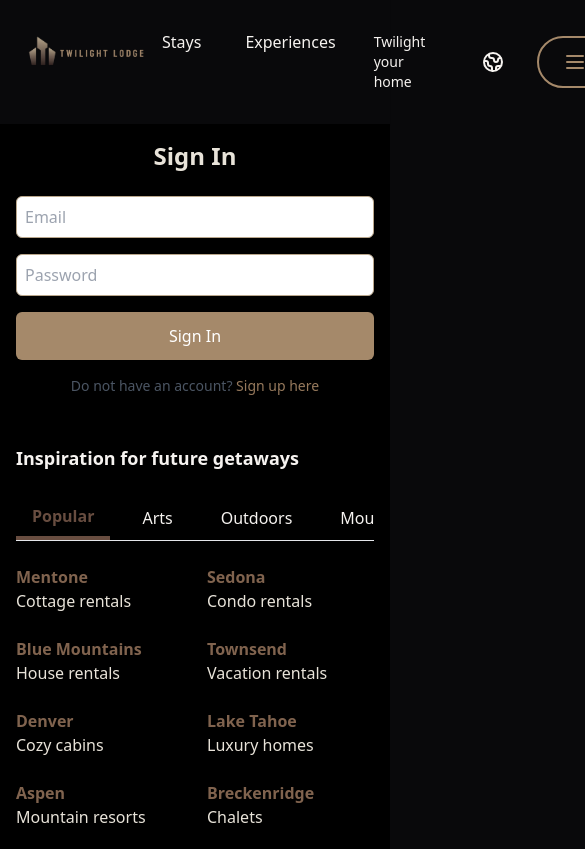
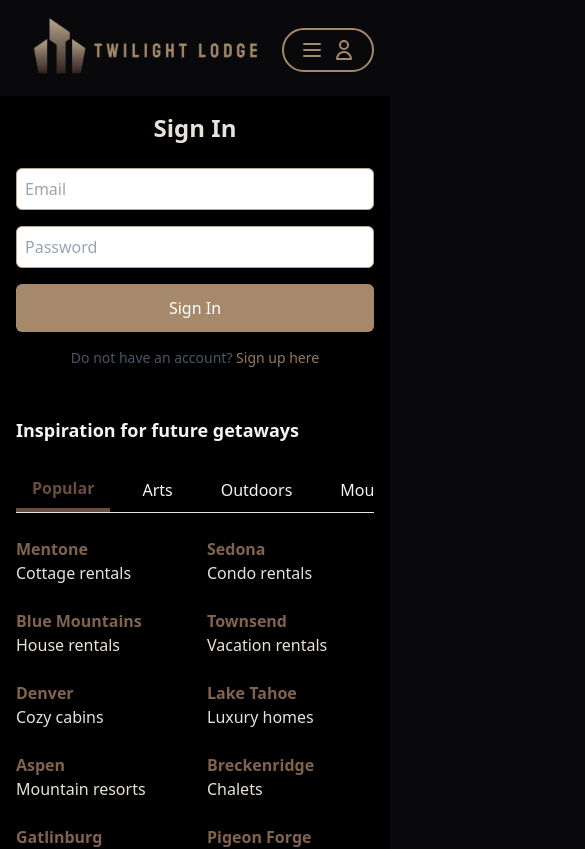
Before and after one commit to Muhammad-Taha-Qader/twilight-lodge, a Next.js app: page /auth/signin in a window 390 px wide. Shown: the top 849 px of the page, 585 px wide, since content can reach past the window. Built offline with nearby package versions, Linux system fonts and the light colour scheme.

Commit message:
UI fixes of nav and cards

```diff
--- a/components/Card/Card.tsx
+++ b/components/Card/Card.tsx
@@ -47,14 +47,15 @@ const Card: React.FC<AirbnbCardProps> = ({
   return (
     <div
       onClick={handleCardClick}
-      className="max-w-sm rounded-lg overflow-hidden shadow-lg relative border border-gray-200 cursor-pointer"
+      className="max-w-sm w-80 md:w-96 rounded-lg overflow-hidden shadow-lg relative border border-gray-200 cursor-pointer"
     >
       {/* Image Carousel */}
       <Carousel images={images} />
 
       {/* Guest Favorite Badge */}
       {isFavorite && (
-        <span className="absolute top-2 left-2 bg-white text-black text-sm font-semibold px-2 py-1 rounded-full shadow-md">
+        // <span className="absolute top-2 left-2 bg-white text-black text-sm font-semibold px-2 py-1 rounded-full shadow-md">
+        <span className="absolute top-[5%] left-[5%] bg-white text-black text-xs md:text-sm font-semibold px-1.5 md:px-2 py-0.5 md:py-1 rounded-full shadow-md">
           Guest favorite
         </span>
       )}
@@ -65,7 +66,8 @@ const Card: React.FC<AirbnbCardProps> = ({
           e.stopPropagation(); // Prevent card click when sharing
           togglePopup();
         }}
-        className="absolute top-2 right-2 bg-white hover:bg-gray-100 p-2 rounded-full shadow-md z-20"
+        className="absolute top-[5%] right-[5%] bg-white hover:bg-gray-100 p-1.5 md:p-2 rounded-full shadow-md z-20"
+        // className="absolute top-2 right-2 bg-white hover:bg-gray-100 p-2 rounded-full shadow-md z-20"
       >
         <HiOutlineShare className="text-gray-700" />
       </button>
@@ -75,7 +77,7 @@ const Card: React.FC<AirbnbCardProps> = ({
       <div className="p-4">
         {/* Location and Rating */}
         <div className="flex justify-between items-center mb-2">
-          <h2 className="text-lg font-bold">{location}</h2>
+          <h2 className="text-lg font-bold truncate">{location}</h2>
           <div className="flex items-center text-sm text-gray-700">
             <AiFillStar className="text-yellow-500 mr-1" />
             <span>{rating.toFixed(2)}</span>
--- a/components/Card/Carousel.tsx
+++ b/components/Card/Carousel.tsx
@@ -23,8 +23,8 @@ const Carousel: React.FC<CarouselProps> = ({ images }) => {
   };
 
   return (
-    // <div className="relative ">
-    <div className="relative w-96 h-64 overflow-hidden">
+    // <div className="relative ">  w-96->384 by h-64->256 = 1.5 ratio
+    <div className="relative w-80 h-[213px]  md:w-96 md:h-64 overflow-hidden">
       {/* <img src={images[currentIndex]} alt={`Slide ${currentIndex}`} className="w-full h-64 object-cover" /> */}
       <Image
         src={images[currentIndex]}
--- a/components/ListingsList/ListingsList.tsx
+++ b/components/ListingsList/ListingsList.tsx
@@ -42,7 +42,7 @@ const ListingsList: React.FC<ListingsListProps> = ({ searchQuery }) => {
   }
 
   return (
-    <div className="flex justify-center mt-10 gap-x-14 px-14 flex-wrap">
+    <div className="flex justify-center mt-10 gap-x-14 gap-y-4 lg:gap-y-14 px-4 md:px-14 flex-wrap">
       {listings.length > 0 ? (
         listings.map((listing) => (
           <Card
--- a/components/Navbar/CategoriesBar/CategoriesBar.tsx
+++ b/components/Navbar/CategoriesBar/CategoriesBar.tsx
@@ -239,7 +239,7 @@ const CategoriesBar: React.FC = () => {
       </div>
 
       {/* Filters and Toggle */}
-      <div className="flex-none max-w-[20%] ml-4 py-8">
+      <div className="flex-none max-w-[20%] ml-4 py-8 lg:block hidden">
         <div className="flex items-center space-x-4 ml-4">
           <button className="flex items-center gap-x-3 px-4 py-2 border rounded-lg hover:border-my-cocoa-200">
             <MdOutlineCategory />
--- a/components/Navbar/Logo.tsx
+++ b/components/Navbar/Logo.tsx
@@ -1,9 +1,11 @@
 // components/Logo.tsx
 import Image from "next/image";
+import Link from "next/link";
 
 const Logo = () => {
   return (
     <div className="flex items-center space-x-2">
+      <Link href="/">
         <Image
           src="/logo3.png"
           alt="Airbnb logo"
@@ -12,6 +14,7 @@ const Logo = () => {
           // layout="intrinsic" // Keeps the image sharp and responsive
           className="w-auto h-16 object-contain min-w-32" // Prevent skewing with object-contain
         />
+      </Link>
       {/* <span className="text-pink-600 text-xl font-semibold">airbnb</span> */}
     </div>
   );
--- a/components/Navbar/Navbar.tsx
+++ b/components/Navbar/Navbar.tsx
@@ -13,9 +13,9 @@ import UserControls from "./UserControls";
 // const Navbar = ({searchQuery, setSearchQuery} : NavbarProps) => {
 const Navbar = () => {
   return (
-    <nav className="flex justify-between items-start p-5 shadow-sm">
+    <nav className="flex justify-between items-start p-4 md:p-5 shadow-sm">
       <Logo />
-      <div className="flex flex-col space-y-8 items-center">
+      <div className=" space-y-8 items-center hidden md:block">
         <NavLinks />
         {/* <SearchBar searchQuery={searchQuery} setSearchQuery = {setSearchQuery} /> */}
       </div>
--- a/components/Navbar/SearchBar.tsx
+++ b/components/Navbar/SearchBar.tsx
@@ -42,15 +42,15 @@ const SearchBar = ({searchQuery, setSearchQuery}: NavbarProps) => {
         <input type="text" value= {inputValue}  placeholder="Search destinations" className="bg-transparent outline-none placeholder:text-my-cocoa-100"
           onChange={handleInputChange}/>
       </div>
-      <div className="flex flex-col">
+      <div className="md:flex md:flex-col  hidden ">
         <span className="text-xs text-my-cocoa-400">Check in</span>
         <input type="text" placeholder="Add dates" className="bg-transparent outline-none placeholder:text-my-cocoa-100" />
       </div>
-      <div className="flex flex-col">
+      <div className="md:flex md:flex-col  hidden ">
         <span className="text-xs text-my-cocoa-400">Check out</span>
         <input type="text" placeholder="Add dates" className="bg-transparent outline-none placeholder:text-my-cocoa-100" />
       </div>
-      <div className="flex flex-col">
+      <div className="md:flex md:flex-col  hidden ">
         <span className="text-xs text-my-cocoa-400">Who</span>
         <input type="text" placeholder="Add guests" className="bg-transparent outline-none placeholder:text-my-cocoa-100" />
       </div>
--- a/components/Navbar/UserControls.tsx
+++ b/components/Navbar/UserControls.tsx
@@ -4,16 +4,16 @@ import Link from "next/link";
 
 const UserControls = () => {
   return (
-    <div className="flex items-center space-x-2">
-      <Link href="/" className="text-sm hover:bg-my-cocoa-500/10 px-6 py-3 rounded-3xl">Twilight your home</Link>
-      <div className="px-6 py-3 hover:bg-my-cocoa-500/10 rounded-3xl">
+    <div className="flex items-center space-x-4 md:space-x-2">
+      <Link href="/" className="text-sm hover:bg-my-cocoa-500/10 px-6 py-3 rounded-3xl hidden md:block">Twilight your home</Link>
+      <div className="px-6 py-3 hover:bg-my-cocoa-500/10 rounded-3xl hidden md:block">
         <HiOutlineGlobe className="h-6 w-6" />
       </div>
       {/* <div className="flex items-center space-x-2 border-2 px-6 py-3 rounded-full shadow-sm border-my-cocoa-400 hover:border-my-cocoa-600 hover:text-my-cocoa-600">
         <HiOutlineMenu className="h-6 w-6 text-my-cocoa-400" />
         <HiOutlineUser className="h-6 w-6 text-my-cocoa-400" />
       </div> */}
-      <UserProfileDropdown />
+      <UserProfileDropdown/>
     </div>
   );
 };
--- a/components/Navbar/UserProfileDropdown.tsx
+++ b/components/Navbar/UserProfileDropdown.tsx
@@ -89,7 +89,7 @@ const UserProfileDropdown: React.FC = () => {
     <div className="relative">
       {/* Profile Icon Button */}
       <button
-        className="flex items-center space-x-2 border-2 px-6 py-3 rounded-full shadow-sm border-my-cocoa-400 hover:border-my-cocoa-600 hover:text-my-cocoa-600"
+        className="flex items-center px-4 py-2 space-x-2 border-2 md:px-6 md:py-3 mt-3 rounded-full shadow-sm border-my-cocoa-400 hover:border-my-cocoa-600 hover:text-my-cocoa-600"
         onClick={toggleDropdown}
       >
         <HiOutlineMenu className="h-6 w-6 text-my-cocoa-400" />
```
Lines whose indentation alone changed are shown as unchanged.
